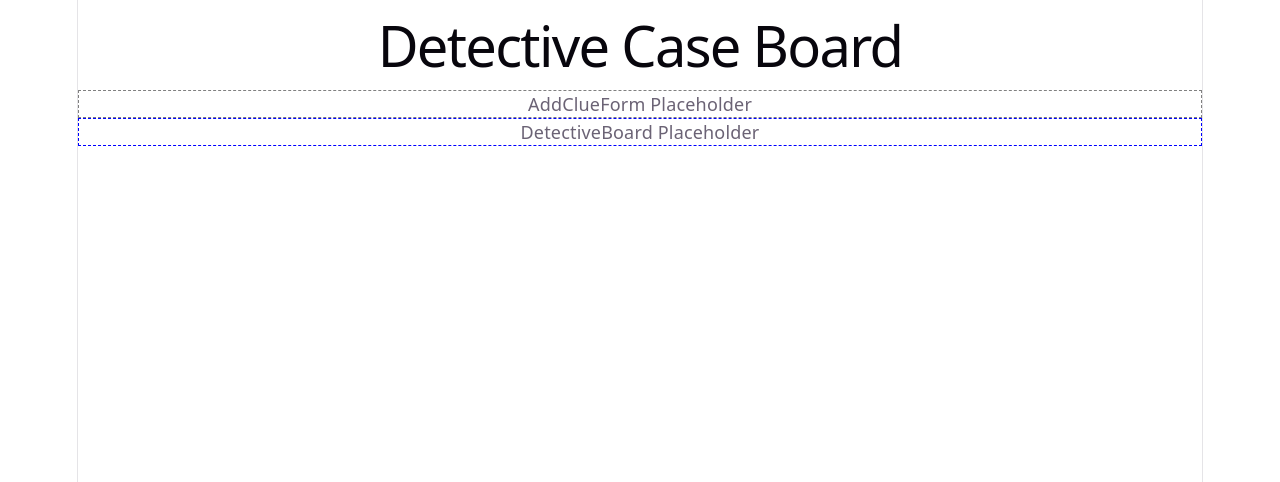
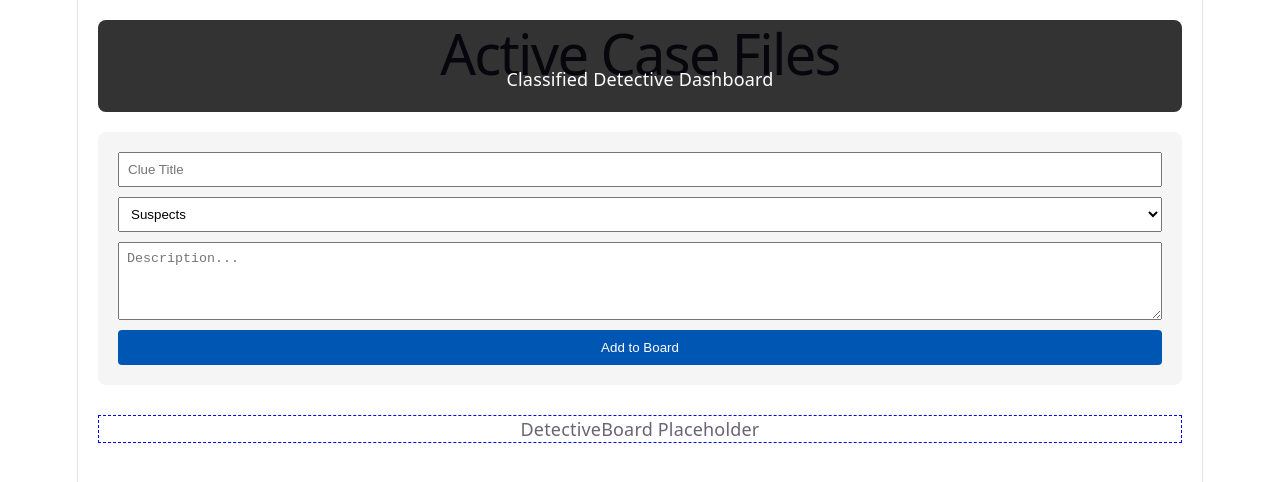
Before and after one commit to NikaGhaderi/detective-board, a React app: page / in a window 1280 px wide. Shown: the top 482 px of the page. Built offline with nearby package versions, Linux system fonts and the light colour scheme; the HTML template or start-up script is replaced by a standard one.

Commit message:
integrate: Connect Header and AddClueForm to App state

```diff
--- a/src/App.jsx
+++ b/src/App.jsx
@@ -1,4 +1,6 @@
 import { useState } from 'react'
+import Header from './components/Header'
+import AddClueForm from './components/AddClueForm'
 import './App.css'
 
 function App() {
@@ -11,11 +13,11 @@ function App() {
   };
 
   return (
-    <div className="app-container">
-      <h1>Detective Case Board</h1>
-      {/* Person A will work here */}
-      <div className="ui-section" style={{border: '1px dashed gray'}}>
-        <p>AddClueForm Placeholder</p>
+    <div className="app-container" style={{ padding: '20px' }}>
+      <Header />
+
+      <div className="ui-section" style={{marginBottom: '30px'}}>
+        <AddClueForm onAddClue={handleAddClue} />
       </div>
 
       {/* Person B will work here */}
```
